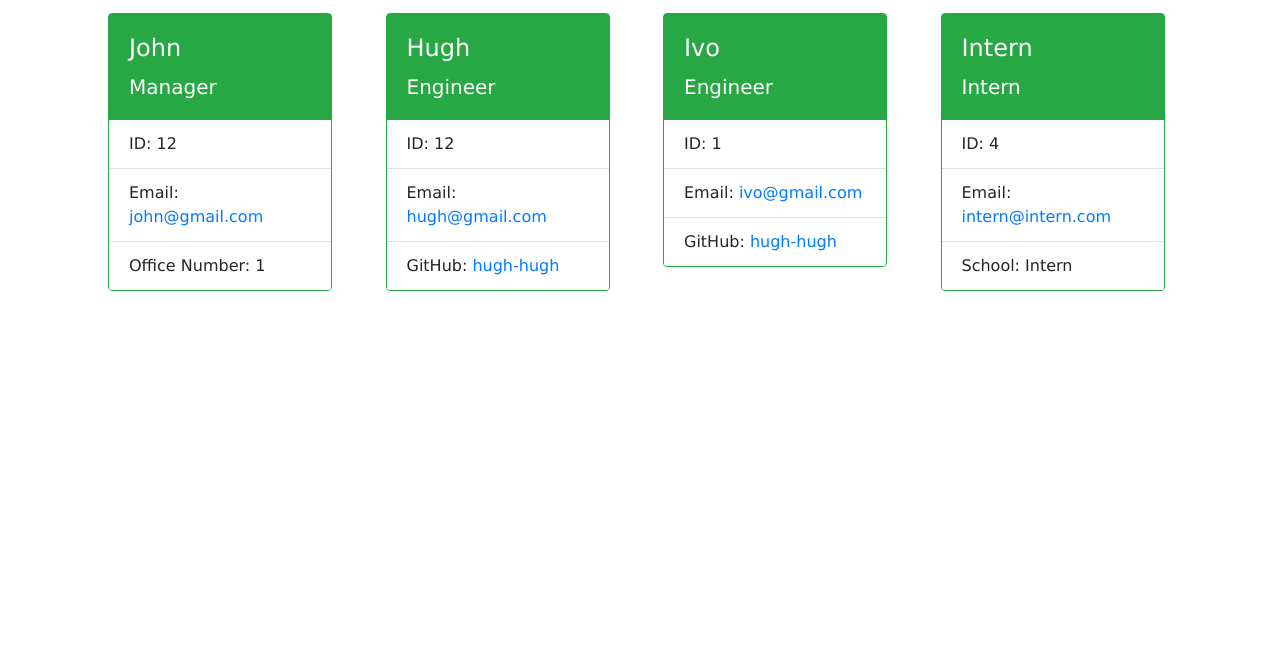
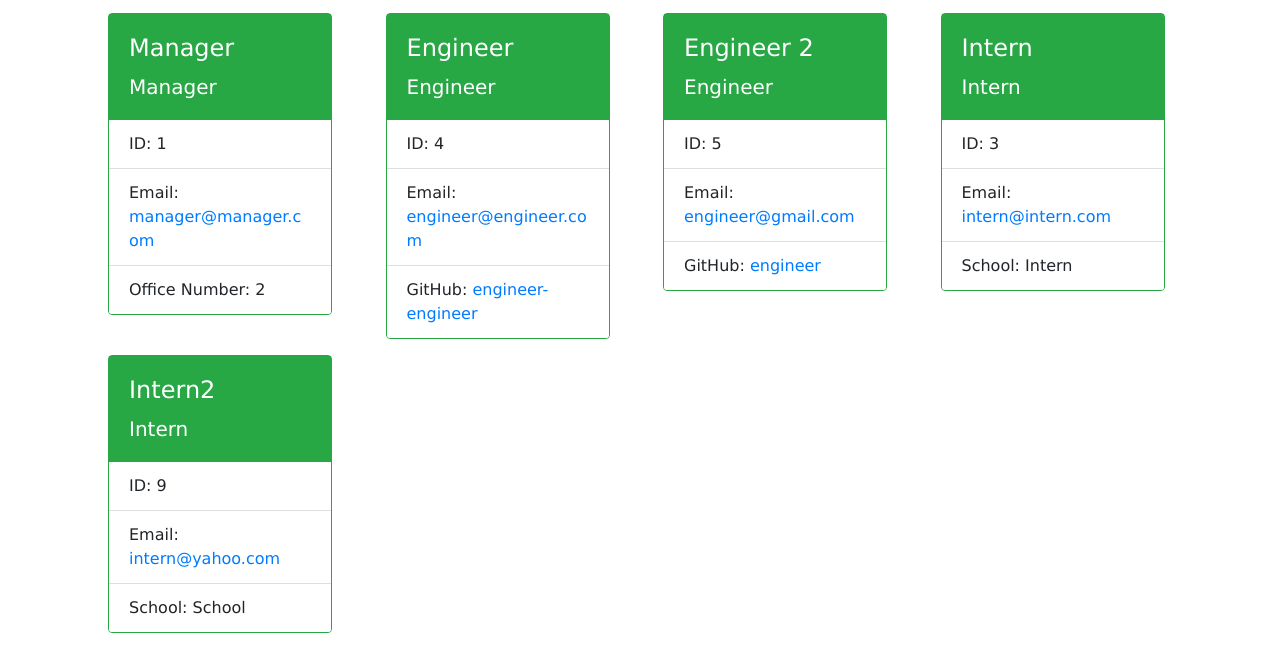
Before and after one commit to Ivo-Gatzinski/team-page, a website: page dist/index.html in a window 1280 px wide. Shown: the part 101-772 px from the top of the page. Drawn offline with nearby package versions, Linux system fonts and the light colour scheme.

Commit message:
add screenshot

```diff
--- a/dist/index.html
+++ b/dist/index.html
@@ -18,39 +18,39 @@ My Team
       <div class="col m-2">
 <div class="card bg-light border-success" style="width: 14rem;">
     <div class="card-body text-white bg-success">
-      <h4 class="card-title">John</h4>
+      <h4 class="card-title">Manager</h4>
       <h5 class="card-text">Manager</h5>
     </div>
     <ul class="list-group list-group-flush">
-      <li class="list-group-item">ID: 12</li>
-      <li class="list-group-item">Email: <a href="mailto:john@gmail.com">john@gmail.com</a></li>
-      <li class="list-group-item">Office Number: 1</li>
+      <li class="list-group-item">ID: 1</li>
+      <li class="list-group-item">Email: <a href="mailto:manager@manager.com">manager@manager.com</a></li>
+      <li class="list-group-item">Office Number: 2</li>
     </ul>
     </div>
 </div>
 </div><div class="col m-2">
   <div class="card bg-light border-success" style="width: 14rem;">
       <div class="card-body text-white bg-success">
-        <h4 class="card-title">Hugh</h4>
+        <h4 class="card-title">Engineer</h4>
         <h5 class="card-text">Engineer</h5>
       </div>
       <ul class="list-group list-group-flush">
-        <li class="list-group-item">ID: 12</li>
-        <li class="list-group-item">Email: <a href="mailto:hugh@gmail.com">hugh@gmail.com</a></li>
-        <li class="list-group-item">GitHub: <a href="https://github.com/john-john" target="_blank">hugh-hugh</a></li>
+        <li class="list-group-item">ID: 4</li>
+        <li class="list-group-item">Email: <a href="mailto:engineer@engineer.com">engineer@engineer.com</a></li>
+        <li class="list-group-item">GitHub: <a href="https://github.com/engineer-engineer" target="_blank">engineer-engineer</a></li>
       </ul>
       </div>
   </div>
 </div><div class="col m-2">
   <div class="card bg-light border-success" style="width: 14rem;">
       <div class="card-body text-white bg-success">
-        <h4 class="card-title">Ivo</h4>
+        <h4 class="card-title">Engineer 2</h4>
         <h5 class="card-text">Engineer</h5>
       </div>
       <ul class="list-group list-group-flush">
-        <li class="list-group-item">ID: 1</li>
-        <li class="list-group-item">Email: <a href="mailto:ivo@gmail.com">ivo@gmail.com</a></li>
-        <li class="list-group-item">GitHub: <a href="https://github.com/john-john" target="_blank">hugh-hugh</a></li>
+        <li class="list-group-item">ID: 5</li>
+        <li class="list-group-item">Email: <a href="mailto:engineer@gmail.com">engineer@gmail.com</a></li>
+        <li class="list-group-item">GitHub: <a href="https://github.com/engineer" target="_blank">engineer</a></li>
       </ul>
       </div>
   </div>
@@ -61,9 +61,22 @@ My Team
                   <h5 class="card-text">Intern</h5>
                 </div>
                 <ul class="list-group list-group-flush">
-                  <li class="list-group-item">ID: 4</li>
+                  <li class="list-group-item">ID: 3</li>
                   <li class="list-group-item">Email: <a href="mailto:intern@intern.com">intern@intern.com</a></li>
                   <li class="list-group-item">School: Intern</li>
+                </ul>
+                </div>
+            </div>
+        </div><div class="col m-2">
+            <div class="card bg-light border-success" style="width: 14rem;">
+                <div class="card-body text-white bg-success">
+                  <h4 class="card-title">Intern2</h4>
+                  <h5 class="card-text">Intern</h5>
+                </div>
+                <ul class="list-group list-group-flush">
+                  <li class="list-group-item">ID: 9</li>
+                  <li class="list-group-item">Email: <a href="mailto:intern@yahoo.com">intern@yahoo.com</a></li>
+                  <li class="list-group-item">School: School</li>
                 </ul>
                 </div>
             </div>
```
Also changed, not shown: screenshot.png (added).
